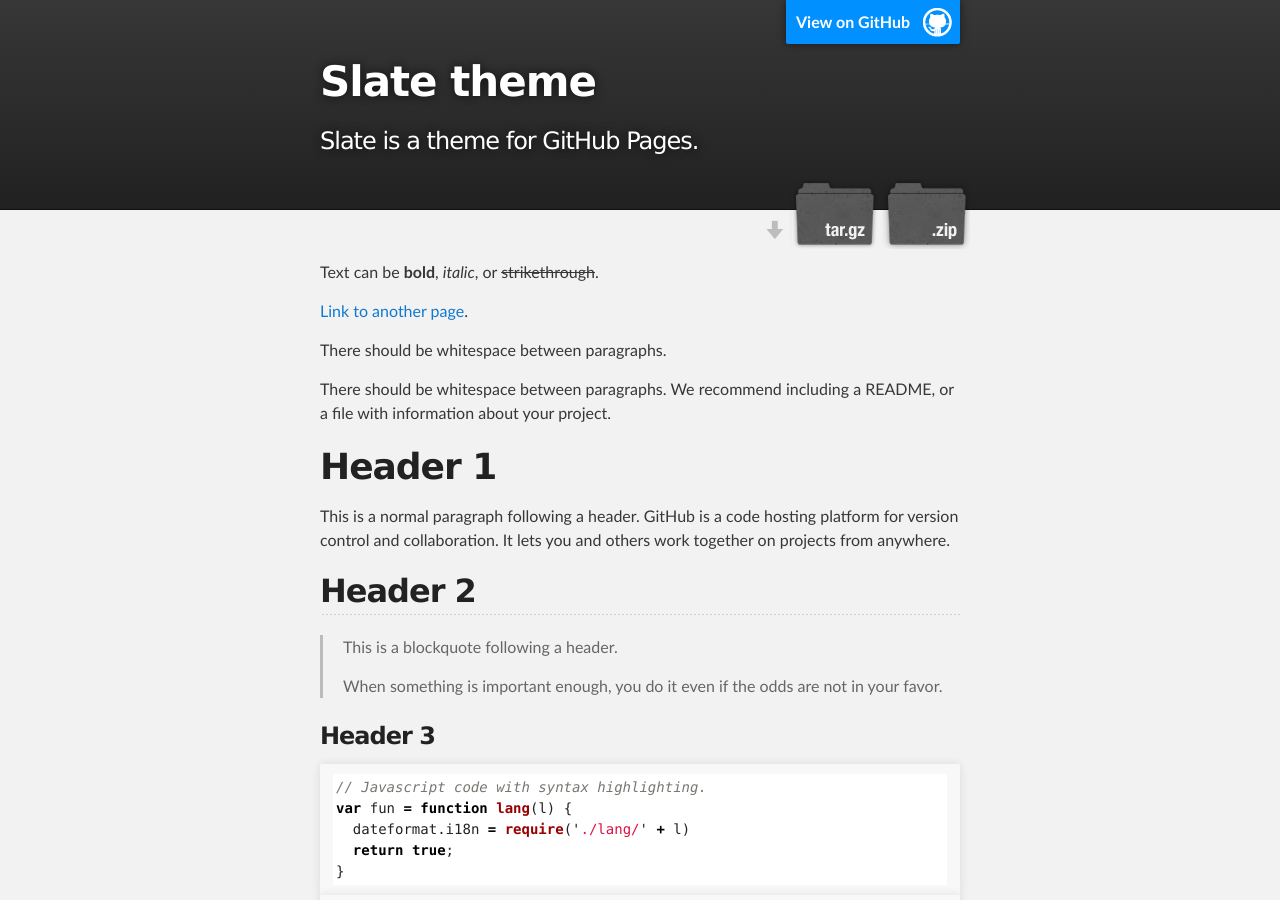
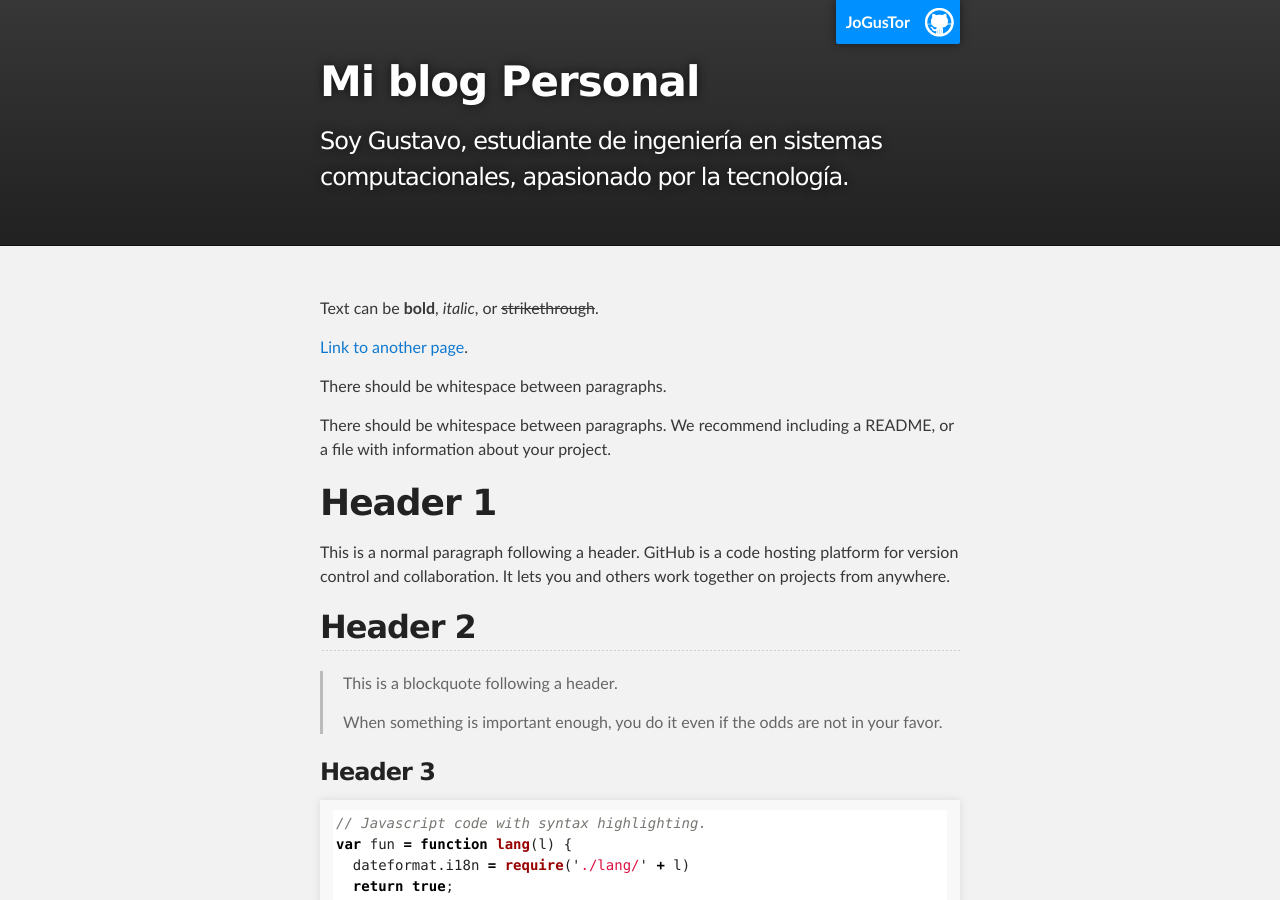
Before and after one commit to JoGusTor/JoGusTor.github.io, a Jekyll site: the page built from index.md, in a window 1280 px wide and 900 px high. Built offline with Jekyll 4.4.1, drawn with Linux system fonts in a browser that asks for light colours.

Commit message:
informacion agregada

```diff
--- a/_config.yml
+++ b/_config.yml
@@ -1,5 +1,5 @@
-title: Slate theme
-description: Slate is a theme for GitHub Pages.
-show_downloads: true
+title: Mi blog Personal
+description: Soy Gustavo, estudiante de ingeniería en sistemas computacionales, apasionado por la tecnología.
+show_downloads: false
 google_analytics:
 theme: jekyll-theme-slate
--- a/_layouts/default.html
+++ b/_layouts/default.html
@@ -9,7 +9,7 @@
 
     <link rel="stylesheet" type="text/css" media="screen" href="{{ '/assets/css/style.css?v=' | append: site.github.build_revision | relative_url }}">
 
-    <title>{{ site.title | default: site.github.repository_name }}</title>
+    <title>Jogustor Blog</title>
   </head>
 
   <body>
@@ -17,7 +17,7 @@
     <!-- HEADER -->
     <div id="header_wrap" class="outer">
         <header class="inner">
-          <a id="forkme_banner" href="{{ site.github.repository_url }}">View on GitHub</a>
+          <a id="forkme_banner" href="{{ site.github }}">JoGusTor</a>
 
           <h1 id="project_title">{{ site.title | default: site.github.repository_name }}</h1>
           <h2 id="project_tagline">{{ site.description | default: site.github.project_tagline }}</h2>
```
